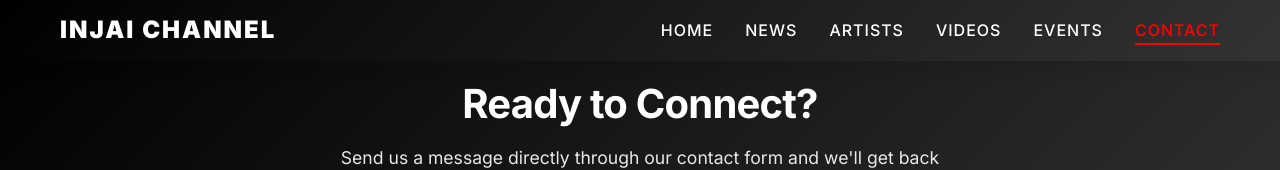
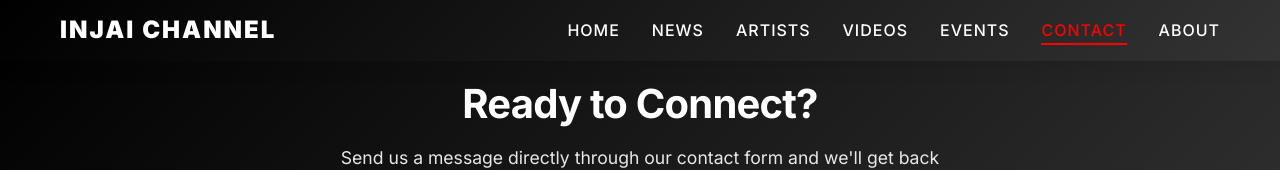
Before and after one commit to carzey-sol/Malam_Injai, a Next.js app: page /contact in a window 1280 px wide. Shown: the top 170 px of the page. Built offline with nearby package versions, Linux system fonts and the light colour scheme; no server answers.

Commit message:
Update Navigation

```diff
--- a/src/components/Navigation.tsx
+++ b/src/components/Navigation.tsx
@@ -26,6 +26,7 @@ export default function Navigation() {
     { href: '/videos', label: 'Videos' },
     { href: '/events', label: 'Events' },
     { href: '/contact', label: 'Contact' },
+    { href: '/about', label: 'About' },
   ];
 
   return (
```
